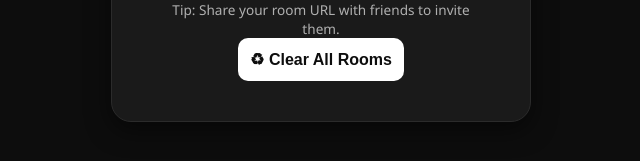
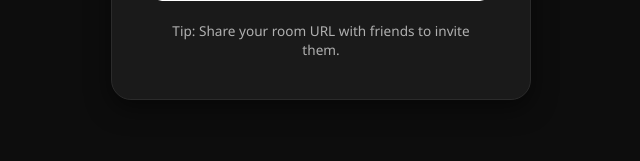
Before and after one commit to rtphawaii/HomeGame-5.0, a Django app: template poker_site/templates/poker/lobby.html in a window 1280 px wide. Shown: the part 565-726 px from the top of the page, without its empty margins (319-959 px from the left). Run offline with Django 5.2, Linux system fonts and the light colour scheme; the template is opened without the code that fills it, so the values that code supplies are empty.

Commit message:
remove clear button lobby

```diff
--- a/poker_site/templates/poker/lobby.html
+++ b/poker_site/templates/poker/lobby.html
@@ -152,8 +152,6 @@
       <p>Tip: Share your room URL with friends to invite them.</p>
     </div>
 
-    <button id="clear-rooms" class="btn">♻ Clear All Rooms</button>
-  <p id="clear-status" class="note"></p>
   </main>
 
   <script>
```
